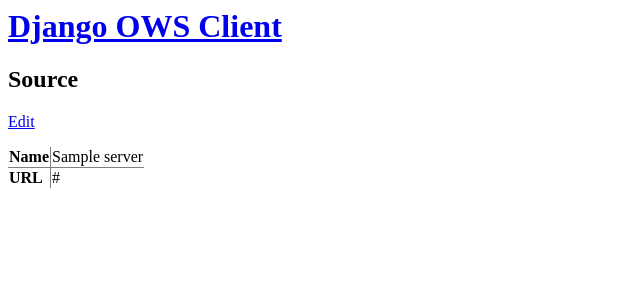
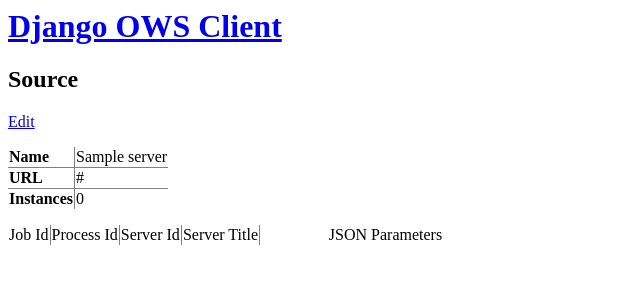
Before and after one commit to mlacayoemery/esws, a Django app: page /server/1/ in a window 1280 px wide. Shown: the top 300 px of the page, without its empty margins (0-640 px from the left). Run offline with Django 3.2, Linux system fonts and the light colour scheme; tables that the repository leaves empty hold one stand-in row (values such as "Sample post"); data that the repository does not hold is empty.

Commit message:
Tweaked server details.

```diff
--- a/tools/wps-client-django/wpsclient/templates/wpsclient/dashboard.html
+++ b/tools/wps-client-django/wpsclient/templates/wpsclient/dashboard.html
@@ -13,7 +13,7 @@
 {% for server in servers %}
 <tr>
 <td>{{ server.pk }}</td>
-<td>{{ server.title }}</td>
+<td><a href="{% url 'server_detail' server_pk=server.pk %}">{{ server.title }}</a></td>
 <td>{{ server.url}}</td>
 <td><a href="{% url 'server_capabilities' server_pk=server.pk %}">List</a></td>
 <td><a href="{% url 'server_job_list' server_pk=server.pk%}">Instances</a></td>
--- a/tools/wps-client-django/wpsclient/templates/wpsclient/server_detail.html
+++ b/tools/wps-client-django/wpsclient/templates/wpsclient/server_detail.html
@@ -11,6 +11,24 @@
 <table border=1 frame=void rules=all>
 <tr><td><b>Name</b></td><td>{{ server.title }}</td></tr>
 <tr><td><b>URL</b></td><td>{{ server.url|linebreaksbr }}</td></tr>
+<tr><td><b>Instances</b></td><td>{{ process_list.count }}</td></tr>
 </table>
     </div>
+
+<table border=1 frame=void rules=all>
+<tr><td><center>Job Id</center></td>
+<td><center>Process Id</center></td>
+<td><center>Server Id</center></td>
+<td><center>Server Title</center></td>
+<td width=50%><center>JSON Parameters</center></td></tr>
+{% for p in process_list  %}
+<tr><td><center><a href="{% url 'job_detail' process_pk=p.pk %}">{{ p.pk }}</a></center></td>
+<td><a href="{% url 'server_describe_process' server_pk=p.server.pk process_id=p.identifier %}">{{ p.identifier }}</a></td>
+<td><center><a href="{% url 'server_capabilities' server_pk=p.server.pk %}">{{ p.server.pk }}</a><center></td>
+<td>{{ p.server.title }}</td>
+<td width=50%>{{ p.args }}</td></tr>
+{% endfor %}
+</table>
+
+
 {% endblock %}
--- a/tools/wps-client-django/wpsclient/views.py
+++ b/tools/wps-client-django/wpsclient/views.py
@@ -33,7 +33,11 @@
 
 def server_detail(request, server_pk):
     server = get_object_or_404(WPS_Server, pk=server_pk)
-    return render(request, 'wpsclient/server_detail.html', {'server': server})
+
+    process_jobs = WPS_Process.objects.filter(server__pk=server_pk).order_by('pk')
+
+    return render(request, 'wpsclient/server_detail.html', {'server': server,
+                                                            'process_list' : process_jobs})
 
 def server_new(request):
     if request.method == "POST":
```
